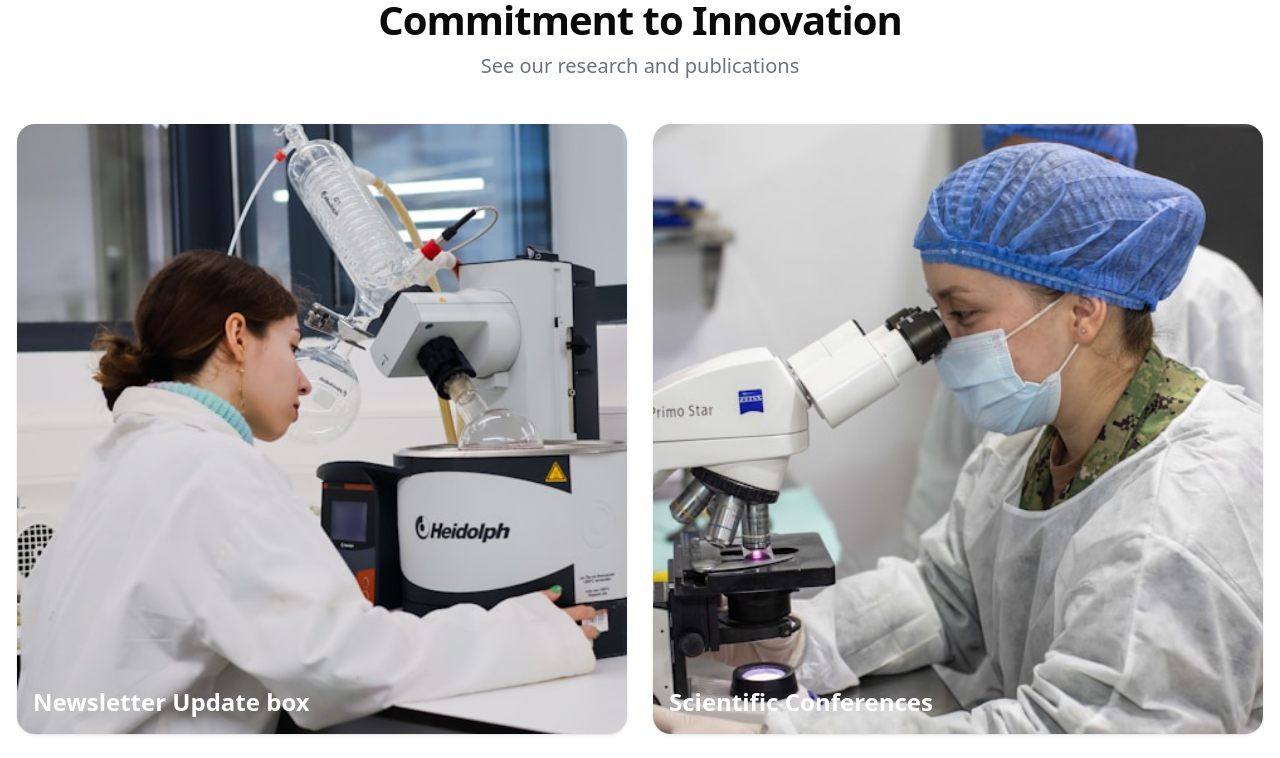
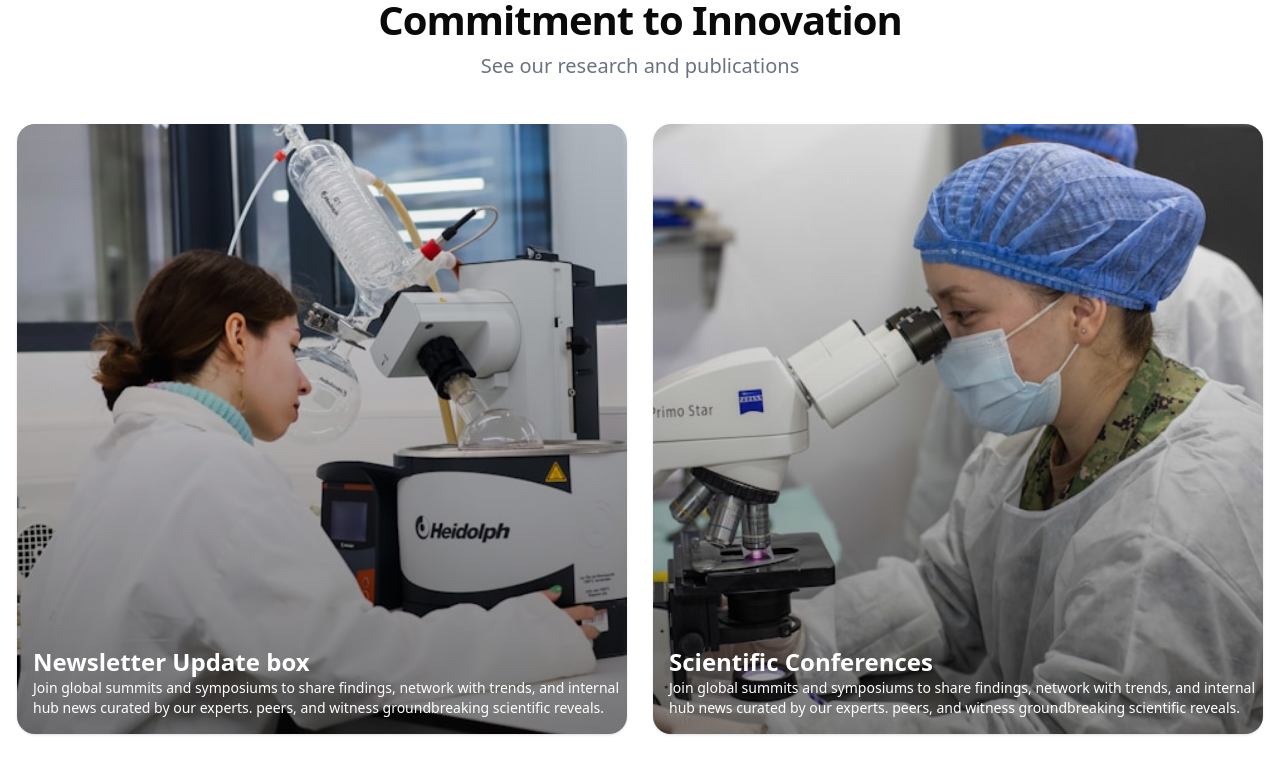
Before and after one commit to FSDTeam-SAA/nmendoza21, a Next.js app: page / in a window 1280 px wide. Shown: the part 3700-4458 px from the top of the page. Built offline with nearby package versions, Linux system fonts and the light colour scheme.

Commit message:
feat: Add new UI components for contact, news, innovation, and programs, including a dedicated innovation page, and update package-lock.json

```diff
--- a/app/innovation/page.tsx
+++ b/app/innovation/page.tsx
@@ -100,10 +100,10 @@ export default function InnovationPage() {
                 </div>
                 <a
                   href={feature.featured.link}
-                  className="inline-flex items-center gap-2 text-primary font-black group"
+                  className="inline-flex items-center gap-2 text-primary font-black group cursor-pointer"
                 >
                   {feature.featured.linkLabel}
-                  <span className="group-hover:translate-x-2 transition-transform duration-300">→</span>
+                  <span className="group-hover:translate-x-2 transition-transform duration-300 ">→</span>
                 </a>
               </div>
             </motion.div>
--- a/components/programs/currentActiveProgram.tsx
+++ b/components/programs/currentActiveProgram.tsx
@@ -144,7 +144,7 @@ const CurrentActiveProgram = () => {
                       <div className="pt-8">
                         <Button
                           onClick={() => handleViewDetails(item)}
-                          className="w-full sm:w-auto px-12 py-8 bg-gray-950 hover:bg-primary text-white font-black text-xl rounded-md shadow-xl hover:shadow-2xl transition-all duration-300 ease-in-out hover:scale-[1.02] active:scale-[0.98] group/btn"
+                          className="w-full sm:w-auto px-12 py-8 bg-primary hover:bg-gray-950 cursor-pointer text-white font-black text-xl rounded-md shadow-xl hover:shadow-2xl transition-all duration-300 ease-in-out hover:scale-[1.02] active:scale-[0.98] group/btn"
                         >
                           Explore Details
                           <span className="ml-3 group-hover/btn:translate-x-2 transition-transform duration-300">→</span>
--- a/components/webside/contact/ContactForm.tsx
+++ b/components/webside/contact/ContactForm.tsx
@@ -178,7 +178,7 @@ const ContactForm = () => {
 
         <Button
           type="submit"
-          className="bg-cyan-600 hover:bg-cyan-700 text-white w-full h-12 rounded-xl text-base font-semibold transition-all duration-300 shadow-lg shadow-cyan-200/50 disabled:opacity-50"
+          className="bg-cyan-600 hover:bg-cyan-700 text-white w-full h-12 rounded-xl text-base font-semibold transition-all duration-300 shadow-lg shadow-cyan-200/50 disabled:opacity-50 cursor-pointer"
           disabled={loading}
         >
           {loading ? "Sending Message..." : "Send Message"}
--- a/components/webside/home/Innovation.tsx
+++ b/components/webside/home/Innovation.tsx
@@ -31,8 +31,8 @@ const cardVariants: Variants = {
 
 const Innovation = () => {
   return (
-    <>
-      <section className="my-12 md:my-16 bg-white relative overflow-hidden">
+    <div>
+      <section className="my-12 md:my-16 relative overflow-hidden ">
         {/* Decorative elements */}
         <div className="absolute top-0 left-0 w-full h-1 from-transparent via-primary/20 to-transparent" />
 
@@ -66,46 +66,34 @@ const Innovation = () => {
                 className="group h-full"
               >
                 <Link href={`/innovation`}>
-
-
-                  <div className="cursor-pointer h-full flex flex-col bg-gray-50/30 rounded-3xl transition-all duration-500 hover:bg-white hover:shadow-[0_20px_50px_rgba(0,0,0,0.08)] border border-transparent hover:border-gray-100 group/card">
-                    <div className="relative aspect-square  overflow-hidden rounded-2xl shadow-sm">
+                  <div className="cursor-pointer h-full flex flex-col rounded-3xl transition-all duration-500   border border-transparent hover:border-gray-100 group/card">
+                    <div className="relative aspect-square  overflow-hidden rounded-2xl shadow-sm ">
                       <Image
                         src={item.image}
                         alt={item.title}
                         fill
                         className="object-cover group-hover:scale-110 transition-transform duration-1000"
                       />
-                      {/* <div className="absolute inset-0 bg-primary/0 group-hover:bg-primary/5 transition-colors duration-500" />
-                      <div className=" inset-0 bg-primary/0 group-hover:bg-primary/5 transition-colors duration-500" > */}
+                      {/* Black gradient overlay */}
+                      <div className="absolute inset-0 bg-gradient-to-t from-black/45 via-black/20 to-transparent" />
+
                       <div className="absolute bottom-4  left-4">
-                        <p className="text-white text-2xl font-bold">{item.titile2}</p>
+                        <p className="text-white text-2xl font-bold">
+                          {item.titile2}
+                        </p>
+                        <p className="text-white text-sm">
+                          {item.shortDescription}
+                        </p>
                       </div>
                     </div>
-                    {/* <div className="flex-1 flex flex-col">
-                      <h3 className="text-xl md:text-2xl text-gray-900 font-extrabold mb-4 group-hover:text-primary transition-colors line-clamp-2 leading-tight">
-                        {item.title}
-                      </h3>
-                      <p className="text-gray-400 text-sm font-bold mb-6 flex items-center gap-3">
-                        <span className="w-2 h-2 rounded-full bg-primary/60"></span>
-                        {item.date}
-                      </p>
-                      <div className="mt-auto flex items-center text-primary text-sm font-black tracking-wider uppercase gap-2 group/btn">
-                        View Details
-                        <span className="w-8 h-[2px] bg-primary/20 group-hover/btn:w-12 group-hover/btn:bg-primary transition-all duration-300" />
-                      </div>
-                    </div> */}
                   </div>
-
                 </Link>
               </motion.div>
             ))}
           </motion.div>
-
-
         </div>
       </section>
-    </>
+    </div>
   );
 };
 
--- a/components/webside/news/NewsCards.tsx
+++ b/components/webside/news/NewsCards.tsx
@@ -80,7 +80,7 @@ const NewsCards = () => {
                     </p>
                     <div className="mt-8">
                       <NewsModal item={item}>
-                        <button className="text-sm cursor-pointer text-primary font-black uppercase tracking-wider inline-flex items-center gap-2 group/btn">
+                        <button className="text-sm cursor-pointer text-primary font-black uppercase tracking-wider inline-flex items-center gap-2 group/btn cursor-pointer">
                           {item.linkLabel}
                           <span className="group-hover/btn:translate-x-1 transition-transform duration-300">→</span>
                         </button>
--- a/components/webside/news/NewsHero.tsx
+++ b/components/webside/news/NewsHero.tsx
@@ -82,7 +82,7 @@ const NewsHero = () => {
 
             <div className="pt-6">
               <NewsModal item={featured}>
-                <Button className="bg-primary text-white hover:bg-black px-12 py-8 text-xl font-bold rounded-md transition-all duration-300 ease-in-out hover:scale-[1.02] active:scale-[0.98] shadow-lg hover:shadow-xl">
+                <Button className="bg-primary text-white hover:bg-black px-12 py-8 text-xl font-bold rounded-md transition-all duration-300 ease-in-out hover:scale-[1.02] active:scale-[0.98] shadow-lg hover:shadow-xl cursor-pointer">
                   {featured.linkLabel}
                 </Button>
               </NewsModal>
--- a/components/webside/technology/TechnologyCardDialog.tsx
+++ b/components/webside/technology/TechnologyCardDialog.tsx
@@ -113,7 +113,7 @@ export default function TechnologyCardDialog({
               </motion.div>
             )}
 
-            {item.details.paperLink && (
+            {/* {item.details.paperLink && (
               <motion.div variants={itemVariants} className="mt-3">
                 <a
                   href={item.details.paperLink}
@@ -125,7 +125,7 @@ export default function TechnologyCardDialog({
                   <ExternalLink className="h-5 w-5" />
                 </a>
               </motion.div>
-            )}
+            )} */}
           </motion.div>
         </DialogContent>
       </Dialog>
--- a/data/innovation.ts
+++ b/data/innovation.ts
@@ -4,6 +4,7 @@ export interface InnovationFeatureData {
     date: string;
     title: string;
     description: string;
+    shortDescription: string;
     author: string;
     authorRole: string;
     authorAvatar: string;
@@ -24,6 +25,7 @@ export interface InnovationNewsItem {
   title: string;
   titile2: string;
   description: string;
+  shortDescription: string;
   image: string;
   linkLabel: string;
   link: string;
@@ -57,6 +59,8 @@ export const innovationPageData: InnovationPageData = {
       title: "Robotic screening of intestinal drug absorption",
       description:
         "Our technology is built on advanced biotechnology research and data-driven innovation. We use cutting-edge laboratory methods, automation, and analytical tools to deliver accurate, scalable, and reliable solutions. Every process is designed to meet global quality standards while ensuring precision, safety, and consistency across all services.",
+      shortDescription:
+        "Join global summits and symposiums to share findings, network with trends, and internal hub news curated by our experts. peers, and witness groundbreaking scientific reveals.",
       author: "Andres de Costa",
       authorRole: "Chief Science Officer",
       authorAvatar: "/images/technology1.jpg",
@@ -80,6 +84,8 @@ export const innovationPageData: InnovationPageData = {
       title: "Robotic Screening Of Intestinal Drug Absorption",
       description:
         "Of Course The Fugit Sound Is Very Watery, And Where There Are Boats, Today...",
+      shortDescription:
+        "Join global summits and symposiums to share findings, network with trends, and internal hub news curated by our experts. peers, and witness groundbreaking scientific reveals.",
       image: "/images/innovation2.jpg",
       linkLabel: "View Details",
       link: "/news",
@@ -96,6 +102,8 @@ export const innovationPageData: InnovationPageData = {
       title: "Precision Analytics For Drug Discovery",
       description:
         "Smarter analytics workflows accelerate early-stage discovery and reduce turnaround time for complex assays.",
+      shortDescription:
+        "Join global summits and symposiums to share findings, network with trends, and internal hub news curated by our experts. peers, and witness groundbreaking scientific reveals.",
       image: "/images/innovation1.jpg",
       linkLabel: "View Details",
       link: "/news",
@@ -112,6 +120,8 @@ export const innovationPageData: InnovationPageData = {
       titile2: "Scientific Community & Engagement",
       description:
         "Automation reduces variability and improves consistency in translational research workflows.",
+      shortDescription:
+        "Join global summits and symposiums to share findings, network with trends, and internal hub news curated by our experts. peers, and witness groundbreaking scientific reveals.",
       image: "/images/innovation3.jpg",
       linkLabel: "View Details",
       link: "/news",
@@ -128,6 +138,8 @@ export const innovationPageData: InnovationPageData = {
       title: "Automation In Translational Research",
       description:
         "Automation reduces variability and improves consistency in translational research workflows.",
+      shortDescription:
+        "Join global summits and symposiums to share findings, network with trends, and internal hub news curated by our experts. peers, and witness groundbreaking scientific reveals.",
       image: "/images/innovation4.jpg",
       linkLabel: "View Details",
       link: "/news",
```
Also changed, not shown: components/webside/home/JoinUs.tsx (+8 -7 lines), 1 other file (tests, documents, lock files or other folders).
